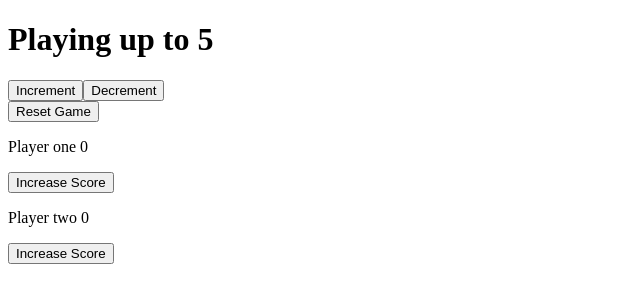
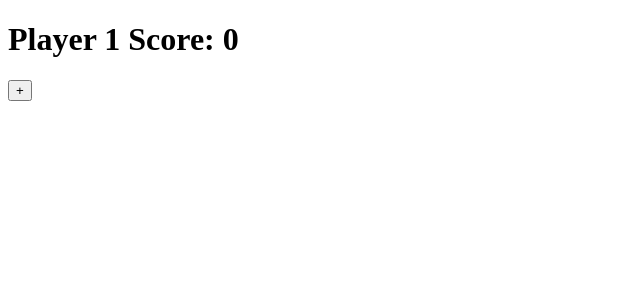
Before and after one commit to simonxcode/scorekeeper-redux, a React (Create React App) app in the folder scorekeeper-redux/: page / in a window 1280 px wide. Shown: the top 302 px of the page, without its empty margins (0-640 px from the left). Built offline with nearby package versions, Linux system fonts and the light colour scheme.

Commit message:
reorganize folder structure to function-first

```diff
--- /dev/null
+++ b/scorekeeper-redux/src/actions/index.js
@@ -0,0 +1,7 @@
+export const incrementOne = count => {
+  const num = count+1
+  return {
+  type: 'INCREMENTONE',
+  playerOne: num
+  }
+}
--- a/scorekeeper-redux/src/components/App.js
+++ /dev/null
@@ -1,19 +0,0 @@
-import React, { Component } from 'react';
-import Counter from './Counter';
-import PlayerOne from './PlayerOne';
-import PlayerTwo from './PlayerTwo';
-import store from '../store/';
-
-class App extends Component {
-  render() {
-    return (
-      <div className="App">
-        <Counter store={store} />
-        <PlayerOne store={store} />
-        <PlayerTwo store={store} />
-      </div>
-    );
-  }
-}
-
-export default App;
--- /dev/null
+++ b/scorekeeper-redux/src/components/Button.js
@@ -0,0 +1,11 @@
+import React from 'react';
+
+const Button = (props) => {
+  return (
+    <div>
+      <button onClick={props.action}>{props.buttonTitle}</button>
+    </div>
+  );
+}
+
+export default Button;
--- a/scorekeeper-redux/src/components/PlayerOne.js
+++ /dev/null
@@ -1,42 +0,0 @@
-import React from 'react';
-import { connect } from 'react-redux';
-
-//stateless function component
-function PlayerOne(props) {
-  return (
-    <div>
-      <p>Player one {props.playerOne}</p>
-      <button
-      onClick={props.incrementPlayerOne}
-      disabled={props.playerOne === props.count ? true:false}
-      >
-      Increase Score
-      </button>
-    </div>
-  );
-}
-
-//function to dispatch action and action generator(event handler)
-function mapDispatchToProps(dispatch) {
-  return {
-     incrementPlayerOne: () => {
-       console.log('incrementing player 1');
-       const action = {
-         type: 'INCREMENTONE'
-       };
-       dispatch(action);
-     }
-  }
-}
-
-//function to retrieve current state
-function mapStateToProp(state) {
-  console.log('player one score', state);
-  return {
-    playerOne: state.playerReducer.playerOne,
-    count: state.winnerReducer.count
-  }
-}
-
-//connect component to store
-export default connect(mapStateToProp, mapDispatchToProps)(PlayerOne);
--- a/scorekeeper-redux/src/components/PlayerTwo.js
+++ /dev/null
@@ -1,41 +0,0 @@
-import React from 'react';
-import { connect } from 'react-redux';
-
-//stateless function component
-function PlayerTwo(props) {
-  return (
-    <div>
-      <p>Player two {props.playerTwo}</p>
-      <button
-      onClick={props.incrementPlayerTwo}
-      disabled={props.playerTwo === props.count ? true:false}
-      >Increase Score
-      </button>
-    </div>
-  );
-}
-
-//function to dispatch action and action generator(event handler)
-function mapDispatchToProps(dispatch) {
-  return {
-     incrementPlayerTwo: () => {
-       console.log('incrementing player 2');
-       const action = {
-         type: 'INCREMENTTWO'
-       };
-       dispatch(action);
-     }
-  }
-}
-
-//function to retrieve current state
-function mapStateToProp(state) {
-  console.log('player two score', state);
-  return {
-    playerTwo: state.playerReducer.playerTwo,
-    count: state.winnerReducer.count
-  }
-}
-
-//connect component to store
-export default connect(mapStateToProp, mapDispatchToProps)(PlayerTwo);
--- /dev/null
+++ b/scorekeeper-redux/src/containers/CounterComponent.js
@@ -0,0 +1,82 @@
+import React, { Component} from 'react';
+import Button from '../components/Button';
+import { connect } from 'react-redux';
+import { incrementOne } from '../actions/index';
+
+class PlayerOne extends Component {
+
+  handleBtnActionIncrement = () => {
+    this.props.onIncrementClick(this.props.playerOne)
+  }
+
+  render() {
+    const {playerOne}=this.props
+    return (
+      <div>
+        <h1>Player 1 Score: {playerOne}</h1>
+        <Button action={this.handleBtnActionIncrement} buttonTitle ='+'/>
+      </div>
+    );
+  }
+}
+
+//function to retrieve current state
+const mapStateToProp = (state) => {
+  console.log('Player 1 score', state)
+  return {
+    playerOne: state.counter.playerOne
+  }
+}
+
+//function to dispatch action and action generator(event handler)
+const mapDispatchToProps = (dispatch) => {
+  return {
+    onIncrementClick: (playerOne) => {
+      console.log('Incrementing Player 1')
+      dispatch(incrementOne(playerOne))
+    }
+  }
+}
+
+//connect component to store
+export default connect(mapStateToProp, mapDispatchToProps)(PlayerOne);
+
+//stateless function component
+// function PlayerOne(props) {
+//   return (
+//     <div>
+//       <p>Player one {props.playerOne}</p>
+//       <button
+//       onClick={props.incrementPlayerOne}
+//       disabled={props.playerOne === props.count ? true:false}
+//       >
+//       Increase Score
+//       </button>
+//     </div>
+//   );
+// }
+
+//function to dispatch action and action generator(event handler)
+// function mapDispatchToProps(dispatch) {
+//   return {
+//      incrementPlayerOne: () => {
+//        console.log('incrementing player 1');
+//        const action = {
+//          type: 'INCREMENTONE'
+//        };
+//        dispatch(action);
+//      }
+//   }
+// }
+
+//function to retrieve current state
+// function mapStateToProp(state) {
+//   console.log('player one score', state);
+//   return {
+//     playerOne: state.playerReducer.playerOne,
+//     count: state.winnerReducer.count
+//   }
+// }
+
+//connect component to store
+// export default connect(mapStateToProp, mapDispatchToProps)(PlayerOne);
--- a/scorekeeper-redux/src/index.js
+++ b/scorekeeper-redux/src/index.js
@@ -1,5 +1,12 @@
 import React from 'react';
-import ReactDOM from 'react-dom';
-import App from './components/App';
+import { render } from 'react-dom';
+import { Provider } from 'react-redux';
+import PlayerOne from './containers/CounterComponent';
+import store from './store';
 
-ReactDOM.render( <App /> , document.getElementById('root'));
+render(
+  <Provider store={store}>
+    <PlayerOne />
+  </Provider>,
+  document.getElementById('root')
+);
--- /dev/null
+++ b/scorekeeper-redux/src/reducers/CounterReducer.js
@@ -0,0 +1,14 @@
+const playerDefaultState = {
+  playerOne: 0
+}
+
+function CounterReducer (state = playerDefaultState, action) {
+  switch(action.type) {
+    case 'INCREMENTONE':
+      return {...state,...action};
+    default:
+      return state;
+  }
+}
+
+export default CounterReducer;
--- /dev/null
+++ b/scorekeeper-redux/src/reducers/index.js
@@ -0,0 +1,17 @@
+import { combineReducers } from 'redux';
+import CounterReducer from './CounterReducer';
+
+// const rootReducer = (state, action) => {
+//   if (action.type === 'RESET') {
+//     state = undefined;
+//   }
+//   return appReducer(state, action);
+// }
+
+// const appReducer = combineReducers({
+//   CounterReducer
+// });
+
+export default combineReducers({
+  counter: CounterReducer,
+});
--- a/scorekeeper-redux/src/store/index.js
+++ b/scorekeeper-redux/src/store/index.js
@@ -1,62 +1,55 @@
-import { createStore, combineReducers } from 'redux';
+import { createStore } from 'redux';
+import appReducer from '../reducers';
 
 //initial state of player's score
-const playerDefaultState = {
-  playerOne: 0,
-  playerTwo: 0
-};
+// const playerDefaultState = {
+//   playerOne: 0,
+//   playerTwo: 0
+// };
 
 //reducer function for updating object
-const playerReducer = (state = playerDefaultState, action) => {
-  console.log('player reducer running', action);
-  switch(action.type) {
-    case 'INCREMENTONE':
-      return Object.assign({}, state, {playerOne: state.playerOne + 1});
-    case 'INCREMENTTWO':
-      return Object.assign({}, state, {playerTwo: state.playerTwo + 1});
-    default:
-      return state;
-  }
-}
+// const playerReducer = (state = playerDefaultState, action) => {
+//   console.log('player reducer running', action);
+//   switch(action.type) {
+//     case 'INCREMENTONE':
+//       return Object.assign({}, state, {playerOne: state.playerOne + 1});
+//     case 'INCREMENTTWO':
+//       return Object.assign({}, state, {playerTwo: state.playerTwo + 1});
+//     default:
+//       return state;
+//   }
+// }
 
 //initial state of winning score
-const winnerDefaultState = {
-  count: 5
-}
+// const winnerDefaultState = {
+//   count: 5
+// }
 
 //reducer for updating winning score
-const winnerReducer = (state = winnerDefaultState, action) => {
-  console.log('winner reducer running', action);
-  switch (action.type) {
-    case 'INCREMENT':
-      return Object.assign({}, state, {
-        count: state.count + 1
-      });
-    case 'DECREMENT':
-      return Object.assign({}, state, {
-        count: state.count - 1
-      });
-    default:
-      return state;
-  }
-}
-
-//root reducer
-const rootReducer = (state, action) => {
-  if (action.type === 'RESET') {
-    state = undefined;
-  }
-  return appReducer(state, action);
-}
+// const winnerReducer = (state = winnerDefaultState, action) => {
+//   console.log('winner reducer running', action);
+//   switch (action.type) {
+//     case 'INCREMENT':
+//       return Object.assign({}, state, {
+//         count: state.count + 1
+//       });
+//     case 'DECREMENT':
+//       return Object.assign({}, state, {
+//         count: state.count - 1
+//       });
+//     default:
+//       return state;
+//   }
+// }
 
 //combined reducer
-const appReducer = combineReducers({
-  playerReducer,
-  winnerReducer
-});
+// const appReducer = combineReducers({
+//   playerReducer,
+//   winnerReducer
+// });
 
 
 // redux state container
-const store = createStore(rootReducer);
+const store = createStore(appReducer);
 
 export default store;
```
